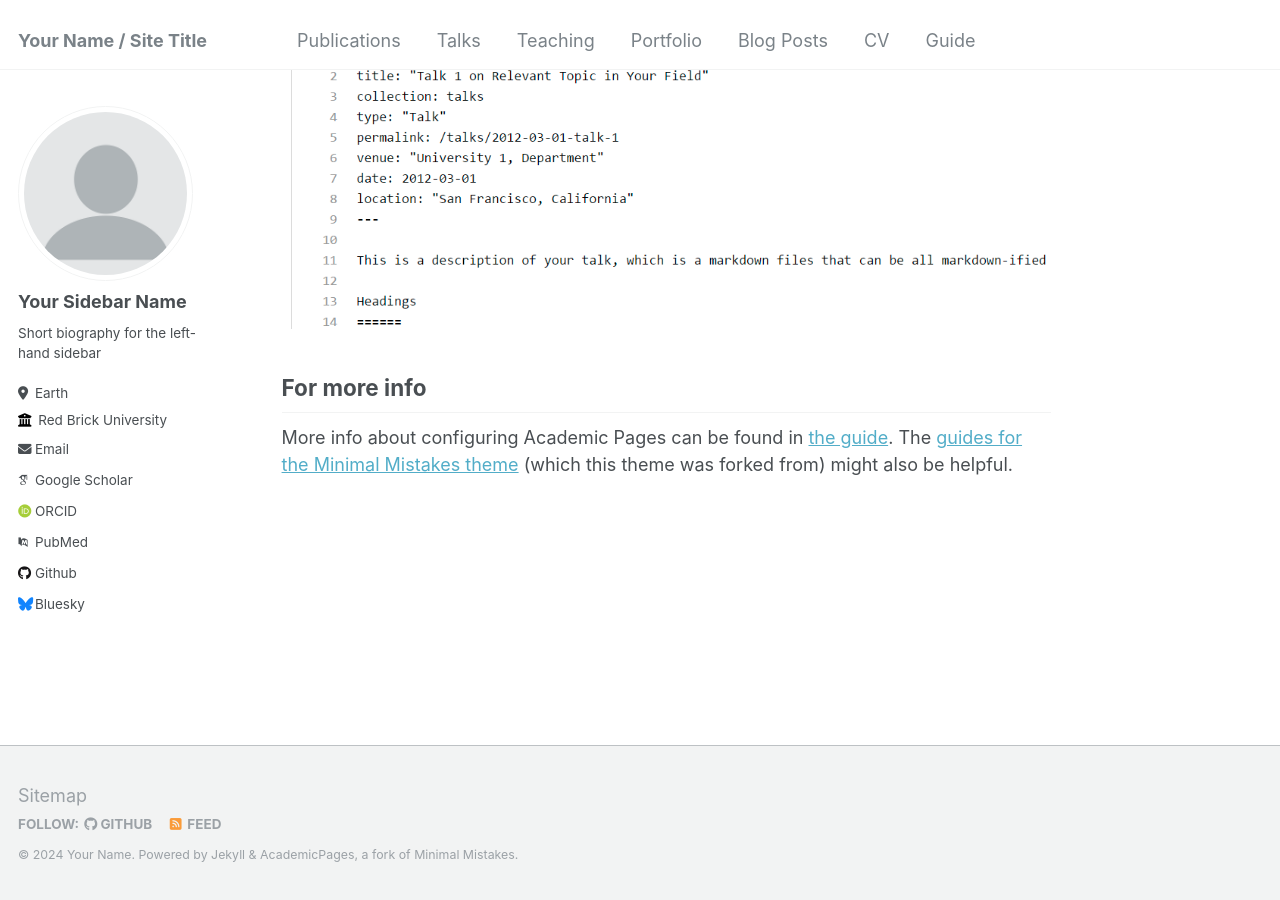
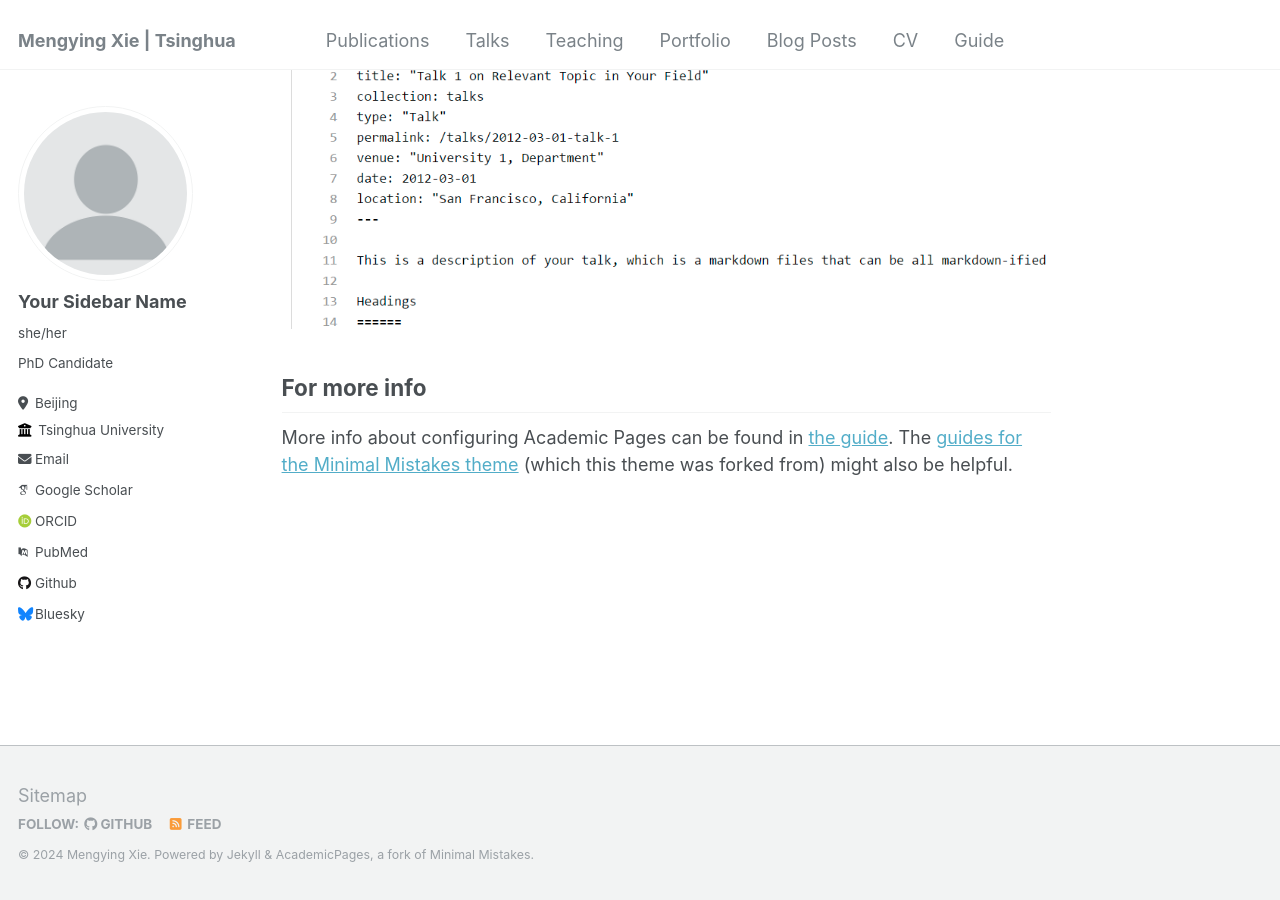
Before and after one commit to xiemythu/xiemythu.github.io, a Jekyll site: the page built from _pages/about.md, in a window 1280 px wide and 900 px high, scrolled down 2660 px. Built offline with Jekyll 4.4.1, drawn with Linux system fonts in a browser that asks for light colours; some web fonts are replaced.

Commit message:
Update _config.yml

```diff
--- a/_config.yml
+++ b/_config.yml
@@ -8,13 +8,13 @@
 
 # Basic Site Settings
 locale                   : "en-US"
-title                    : "Your Name / Site Title"
+title                    : "Mengying Xie | Tsinghua"
 title_separator          : "-"
-name                     : &name "Your Name"
+name                     : &name "Mengying Xie"
 description              : &description "personal description"
-url                      : https://academicpages.github.io # the base hostname & protocol for your site e.g. "https://mmistakes.github.io"
+url                      : https://xiemythu.github.io # the base hostname & protocol for your site e.g. "https://mmistakes.github.io"
 baseurl                  : "" # the subpath of your site, e.g. "/blog"
-repository               : "academicpages/academicpages.github.io"
+repository               : "xiemythu.github.io"
 
 # Site Author - The following control what appear as part of the author content on the side bar.
 #               If a field is blank the icon and link will not appear, otherwise it will be shown.
@@ -23,10 +23,10 @@ author:
   # Biographic information
   avatar           : "profile.png"
   name             : "Your Sidebar Name"
-  pronouns         : # example: "she/her"
-  bio              : "Short biography for the left-hand sidebar"
-  location         : "Earth"
-  employer         : "Red Brick University"
+  pronouns         : "she/her"
+  bio              : "PhD Candidate"
+  location         : "Beijing"
+  employer         : "Tsinghua University"
   uri              : # URL
   email            : "none@example.org"
 
```
